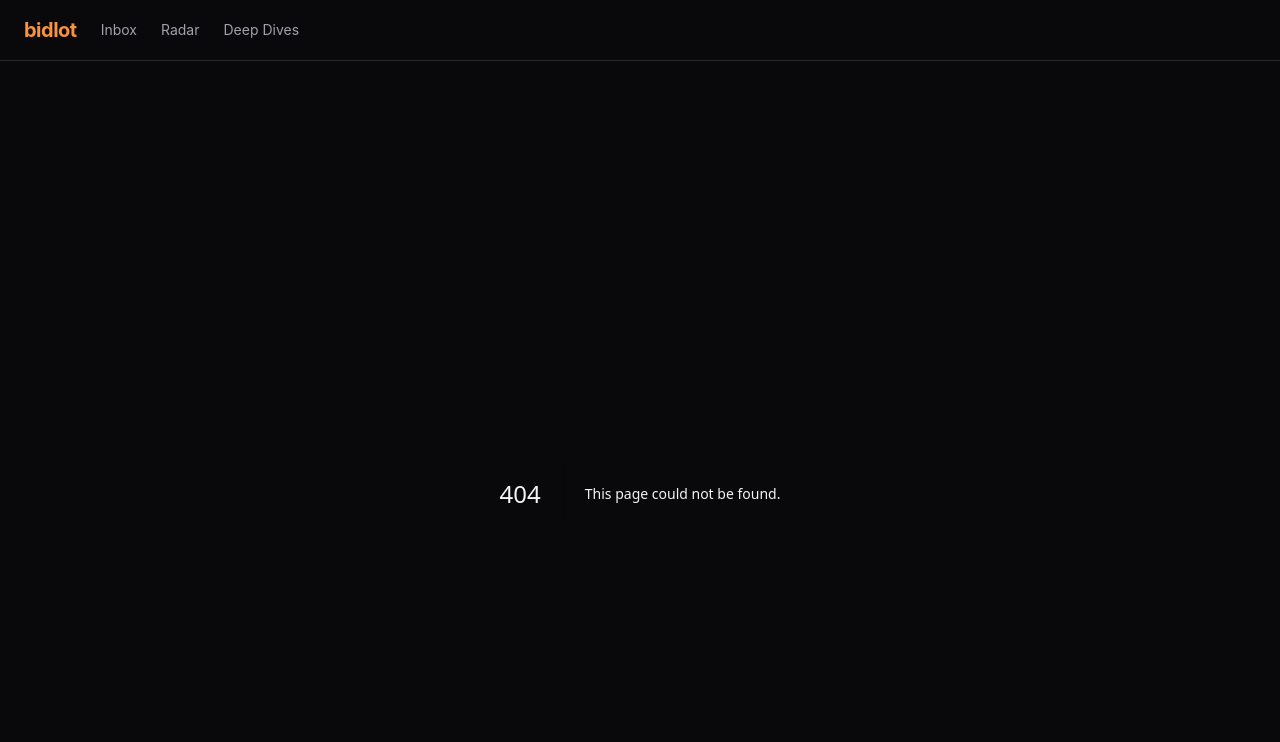
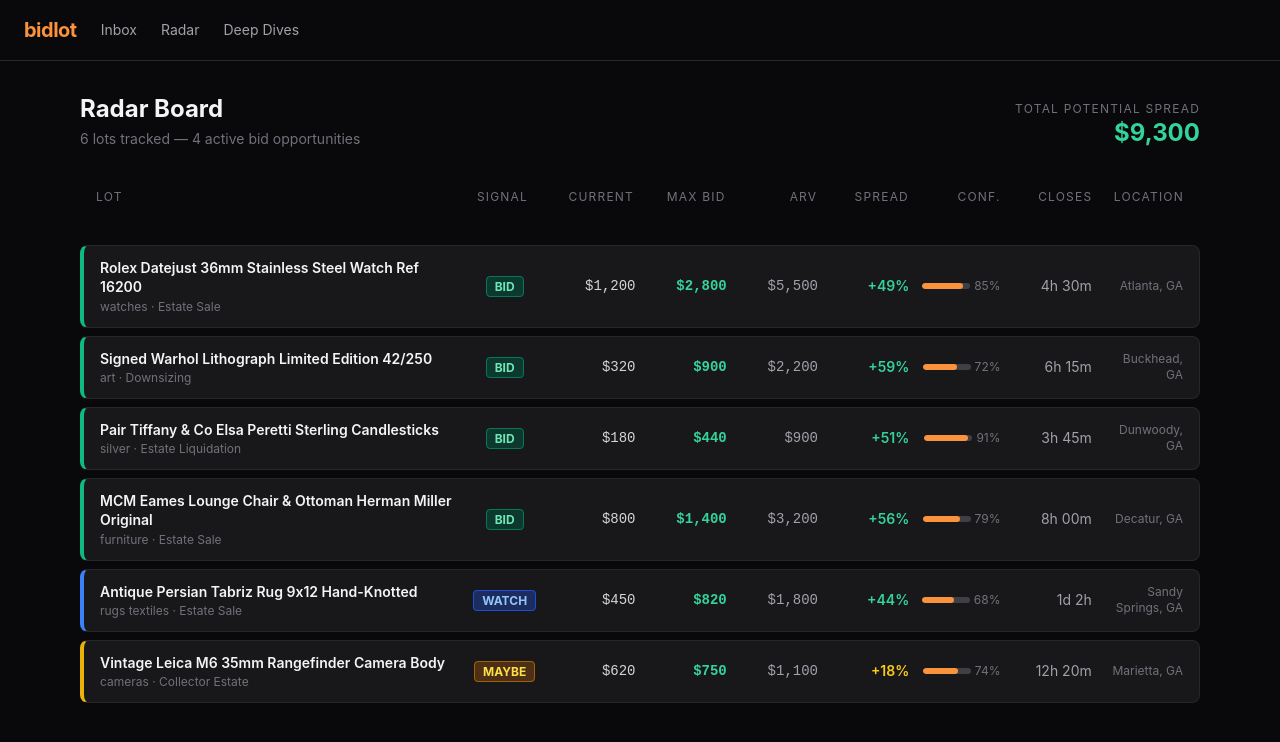
Before and after one commit to dialsandrew0/bidlot, a Next.js app in the folder apps/dashboard/: page /radar in a window 1280 px wide. Before the commit this address had no page. Shown: the top 742 px of the page. Built offline with nearby package versions, Linux system fonts and the light colour scheme.

Commit message:
feat: add Radar Board page with table view and spread tracker

```diff
--- /dev/null
+++ b/apps/dashboard/app/radar/page.tsx
@@ -0,0 +1,222 @@
+import { clsx } from 'clsx';
+
+type Decision = 'bid' | 'watch' | 'maybe' | 'skip';
+
+interface RadarLot {
+  id: string;
+  title: string;
+  category: string;
+  currentBid: number;
+  maxBid: number;
+  arv: number;
+  margin: number;
+  confidence: number;
+  decision: Decision;
+  location: string;
+  timeRemaining: string;
+  lotUrl: string;
+  saleDate: string;
+  estateType: string;
+}
+
+const RADAR_LOTS: RadarLot[] = [
+  {
+    id: 'r1',
+    title: 'Rolex Datejust 36mm Stainless Steel Watch Ref 16200',
+    category: 'watches',
+    currentBid: 1200,
+    maxBid: 2800,
+    arv: 5500,
+    margin: 0.49,
+    confidence: 0.85,
+    decision: 'bid',
+    location: 'Atlanta, GA',
+    timeRemaining: '4h 30m',
+    lotUrl: 'https://ctbids.com/lot/r1',
+    saleDate: 'Jul 27',
+    estateType: 'Estate Sale',
+  },
+  {
+    id: 'r2',
+    title: 'Signed Warhol Lithograph Limited Edition 42/250',
+    category: 'art',
+    currentBid: 320,
+    maxBid: 900,
+    arv: 2200,
+    margin: 0.59,
+    confidence: 0.72,
+    decision: 'bid',
+    location: 'Buckhead, GA',
+    timeRemaining: '6h 15m',
+    lotUrl: 'https://ctbids.com/lot/r2',
+    saleDate: 'Jul 27',
+    estateType: 'Downsizing',
+  },
+  {
+    id: 'r3',
+    title: 'Antique Persian Tabriz Rug 9x12 Hand-Knotted',
+    category: 'rugs_textiles',
+    currentBid: 450,
+    maxBid: 820,
+    arv: 1800,
+    margin: 0.44,
+    confidence: 0.68,
+    decision: 'watch',
+    location: 'Sandy Springs, GA',
+    timeRemaining: '1d 2h',
+    lotUrl: 'https://ctbids.com/lot/r3',
+    saleDate: 'Jul 28',
+    estateType: 'Estate Sale',
+  },
+  {
+    id: 'r4',
+    title: 'Pair Tiffany & Co Elsa Peretti Sterling Candlesticks',
+    category: 'silver',
+    currentBid: 180,
+    maxBid: 440,
+    arv: 900,
+    margin: 0.51,
+    confidence: 0.91,
+    decision: 'bid',
+    location: 'Dunwoody, GA',
+    timeRemaining: '3h 45m',
+    lotUrl: 'https://ctbids.com/lot/r4',
+    saleDate: 'Jul 27',
+    estateType: 'Estate Liquidation',
+  },
+  {
+    id: 'r5',
+    title: 'MCM Eames Lounge Chair & Ottoman Herman Miller Original',
+    category: 'furniture',
+    currentBid: 800,
+    maxBid: 1400,
+    arv: 3200,
+    margin: 0.56,
+    confidence: 0.79,
+    decision: 'bid',
+    location: 'Decatur, GA',
+    timeRemaining: '8h 00m',
+    lotUrl: 'https://ctbids.com/lot/r5',
+    saleDate: 'Jul 27',
+    estateType: 'Estate Sale',
+  },
+  {
+    id: 'r6',
+    title: 'Vintage Leica M6 35mm Rangefinder Camera Body',
+    category: 'cameras',
+    currentBid: 620,
+    maxBid: 750,
+    arv: 1100,
+    margin: 0.18,
+    confidence: 0.74,
+    decision: 'maybe',
+    location: 'Marietta, GA',
+    timeRemaining: '12h 20m',
+    lotUrl: 'https://ctbids.com/lot/r6',
+    saleDate: 'Jul 27',
+    estateType: 'Collector Estate',
+  },
+];
+
+const DECISION_COLORS: Record<Decision, string> = {
+  bid:   'border-l-emerald-500',
+  watch: 'border-l-blue-500',
+  maybe: 'border-l-yellow-500',
+  skip:  'border-l-red-500',
+};
+
+const BADGE: Record<Decision, string> = {
+  bid:   'bg-emerald-900/60 text-emerald-300 border-emerald-700',
+  watch: 'bg-blue-900/60 text-blue-300 border-blue-700',
+  maybe: 'bg-yellow-900/60 text-yellow-300 border-yellow-700',
+  skip:  'bg-red-900/60 text-red-300 border-red-700',
+};
+
+function RadarRow({ lot }: { lot: RadarLot }) {
+  const spread = Math.round(lot.margin * 100);
+  const confPct = Math.round(lot.confidence * 100);
+  return (
+    <a
+      href={lot.lotUrl}
+      target="_blank"
+      rel="noopener noreferrer"
+      className={clsx(
+        'grid grid-cols-12 gap-3 items-center px-4 py-3 rounded-lg border border-zinc-800 border-l-4 bg-zinc-900 hover:bg-zinc-800 transition-colors text-sm',
+        DECISION_COLORS[lot.decision]
+      )}
+    >
+      <div className="col-span-4">
+        <p className="font-semibold text-zinc-100 leading-snug">{lot.title}</p>
+        <p className="text-zinc-500 text-xs mt-0.5">{lot.category.replace(/_/g, ' ')} &middot; {lot.estateType}</p>
+      </div>
+      <div className="col-span-1 text-center">
+        <span className={clsx('px-2 py-0.5 rounded text-xs font-bold uppercase border', BADGE[lot.decision])}>
+          {lot.decision}
+        </span>
+      </div>
+      <div className="col-span-1 text-right font-mono text-zinc-300">${lot.currentBid.toLocaleString()}</div>
+      <div className={clsx('col-span-1 text-right font-mono font-bold', lot.maxBid > lot.currentBid ? 'text-emerald-400' : 'text-red-400')}>
+        ${lot.maxBid.toLocaleString()}
+      </div>
+      <div className="col-span-1 text-right font-mono text-zinc-400">${lot.arv.toLocaleString()}</div>
+      <div className={clsx('col-span-1 text-right font-semibold', spread > 30 ? 'text-emerald-400' : spread > 0 ? 'text-yellow-400' : 'text-red-400')}>
+        +{spread}%
+      </div>
+      <div className="col-span-1 text-right">
+        <div className="flex items-center justify-end gap-1">
+          <div className="h-1.5 w-12 bg-zinc-700 rounded-full overflow-hidden">
+            <div className="h-full bg-orange-400 rounded-full" style={{ width: `${confPct}%` }} />
+          </div>
+          <span className="text-zinc-500 text-xs">{confPct}%</span>
+        </div>
+      </div>
+      <div className="col-span-1 text-right text-zinc-400">{lot.timeRemaining}</div>
+      <div className="col-span-1 text-right text-zinc-500 text-xs">{lot.location}</div>
+    </a>
+  );
+}
+
+export default function RadarPage() {
+  const bids = RADAR_LOTS.filter(l => l.decision === 'bid');
+  const others = RADAR_LOTS.filter(l => l.decision !== 'bid');
+  const totalSpread = RADAR_LOTS
+    .filter(l => l.decision === 'bid')
+    .reduce((sum, l) => sum + (l.arv - l.currentBid), 0);
+
+  return (
+    <div className="space-y-8">
+      <div className="flex items-end justify-between">
+        <div>
+          <h1 className="text-2xl font-bold text-zinc-100">Radar Board</h1>
+          <p className="text-zinc-500 text-sm mt-1">
+            {RADAR_LOTS.length} lots tracked &mdash; {bids.length} active bid opportunities
+          </p>
+        </div>
+        <div className="text-right">
+          <p className="text-zinc-500 text-xs uppercase tracking-widest">Total Potential Spread</p>
+          <p className="text-2xl font-bold text-emerald-400">
+            ${totalSpread.toLocaleString()}
+          </p>
+        </div>
+      </div>
+
+      {/* Table header */}
+      <div className="grid grid-cols-12 gap-3 px-4 py-2 text-xs uppercase tracking-widest text-zinc-500">
+        <div className="col-span-4">Lot</div>
+        <div className="col-span-1 text-center">Signal</div>
+        <div className="col-span-1 text-right">Current</div>
+        <div className="col-span-1 text-right">Max Bid</div>
+        <div className="col-span-1 text-right">ARV</div>
+        <div className="col-span-1 text-right">Spread</div>
+        <div className="col-span-1 text-right">Conf.</div>
+        <div className="col-span-1 text-right">Closes</div>
+        <div className="col-span-1 text-right">Location</div>
+      </div>
+
+      <div className="space-y-2">
+        {bids.map(l => <RadarRow key={l.id} lot={l} />)}
+        {others.map(l => <RadarRow key={l.id} lot={l} />)}
+      </div>
+    </div>
+  );
+}
```
